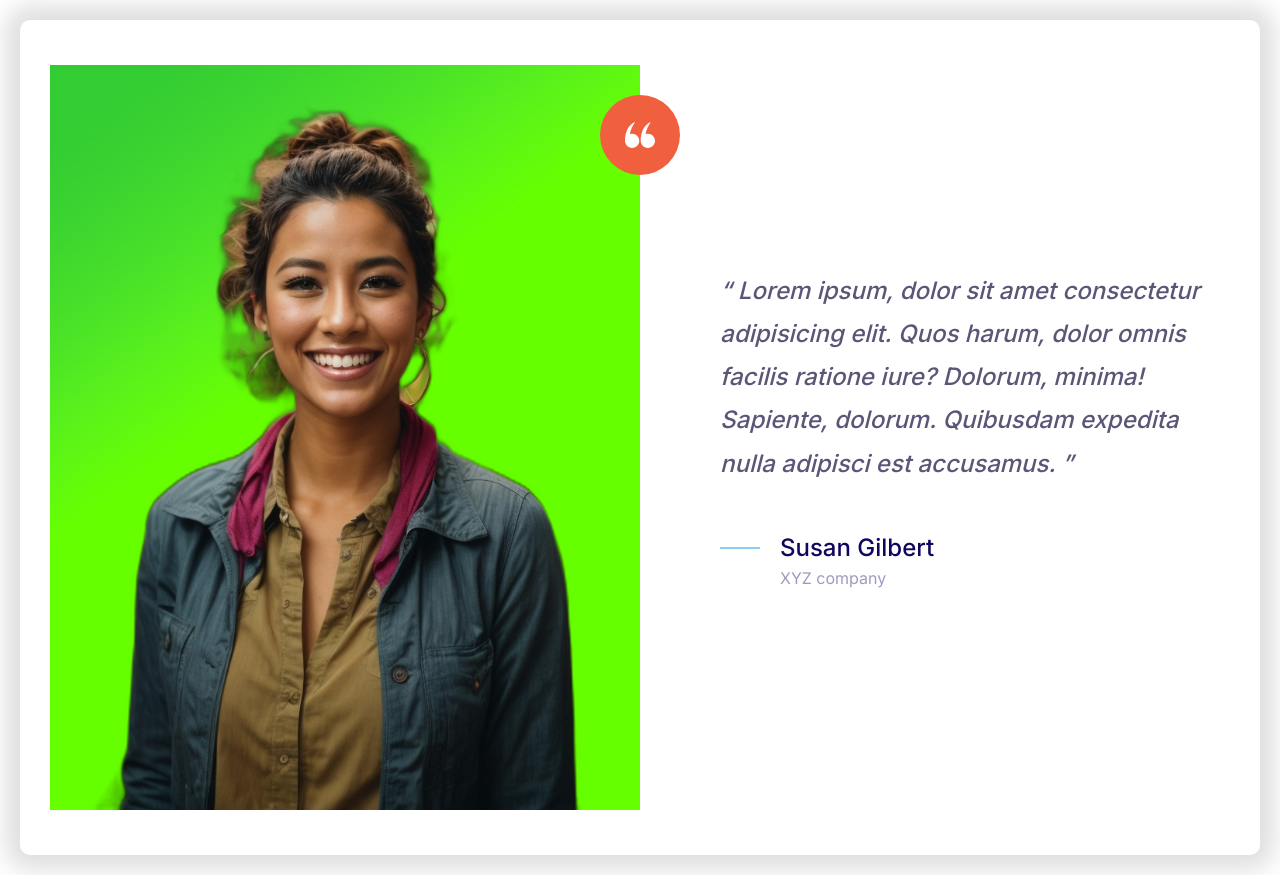
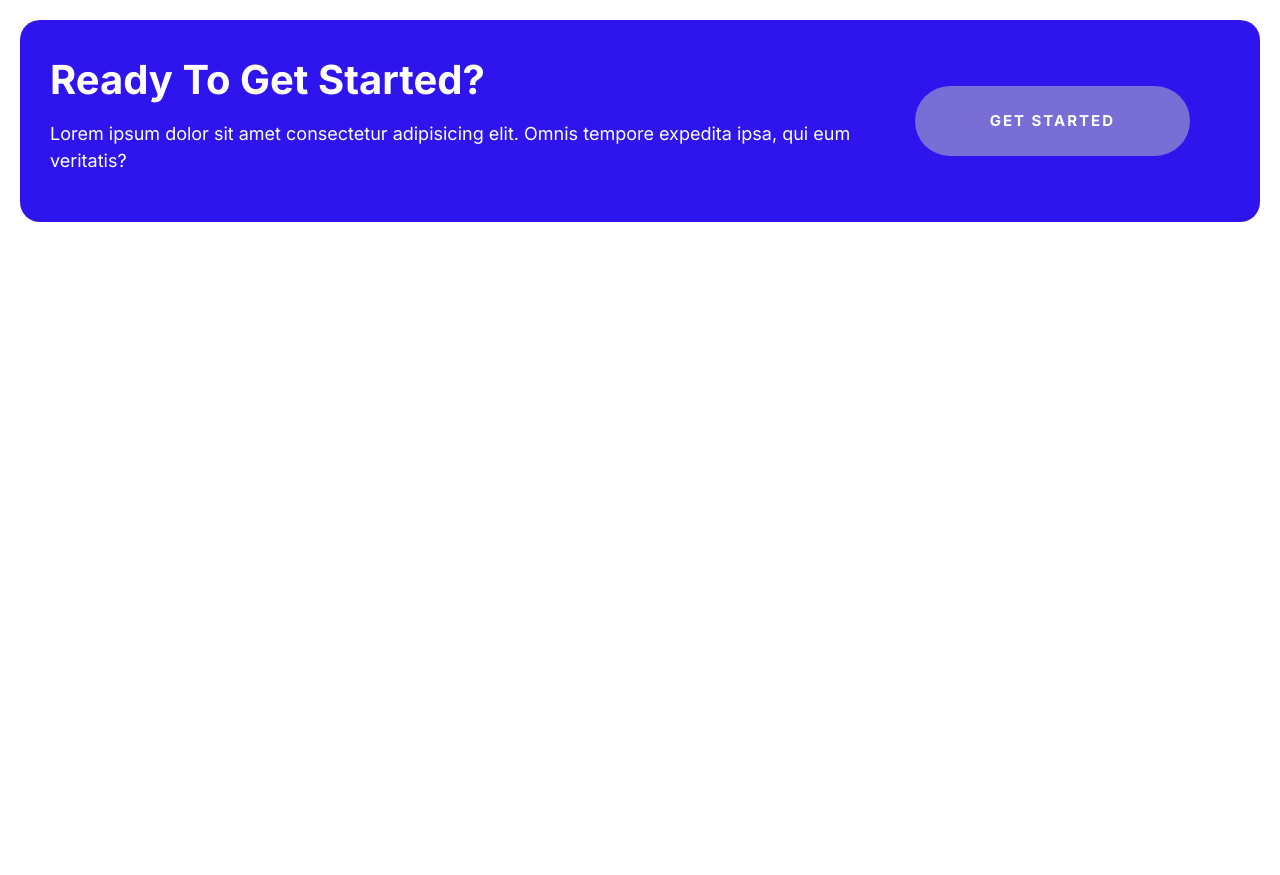
Before and after one commit to asm7979/Alify, a plain HTML site: page index.html in a window 1280 px wide. After the commit the page ends 800 px from the top, so only its background shows below. Drawn offline with Linux system fonts and the light colour scheme.

Commit message:
callout component defined. also testimonial component template added.

```diff
--- a/css/styles.css
+++ b/css/styles.css
@@ -209,10 +209,11 @@ a {
   cursor: pointer;
   font-size: 1.8rem;
   font-weight: 600;
+  letter-spacing: 2px;
   margin: 1.5rem 0;
   padding: 2.2rem 3rem;
+  text-align: center;
   text-transform: uppercase;
-  text-align: center;
   white-space: nowrap;
 }
 
@@ -262,6 +263,10 @@ a {
 .button--normal-width {
   width: 50%;
   display: inline-block;
+}
+
+.button--long {
+  padding: 2.4rem 7.5rem;
 }
 
 @media screen and (min-width: 1024px) {
@@ -375,11 +380,11 @@ a {
 
 .plan--popular .card__header::before {
   content: url(../icons/popular.svg);
-  width: 40px;
   display: inline-block;
   position: absolute;
   right: 4%;
   top: -5px;
+  width: 40px;
 }
 
 .plan--popular {
@@ -506,9 +511,9 @@ a {
 }
 
 .testimonial__image {
-  width: 100%;
   height: 100%;
   object-fit: cover;
+  width: 100%;
 }
 
 .testimonial__image-container {
@@ -518,8 +523,8 @@ a {
 
 .testimonial__image-container > .icon-container {
   position: absolute;
+  right: -40px;
   top: 4%;
-  right: -40px;
 }
 
 .testimonial__quote {
@@ -546,3 +551,46 @@ a {
     font-size: 1.6rem;
   }
 }
+
+/* Testimonial */
+
+.callout {
+  overflow: auto;
+  border-radius: 20px;
+  margin: 2rem;
+  padding: 3rem;
+}
+
+.callout__content {
+  text-align: center;
+}
+
+.callout--primary {
+  background: var(--color-primary);
+  color: white;
+}
+
+.callout__heading {
+  margin-top: 0;
+  color: white;
+}
+
+.callout__button {
+  align-self: center;
+  justify-self: center;
+}
+
+@media screen and (min-width: 768px) {
+  .callout {
+    grid-template-columns: 1fr auto;
+  }
+
+  .callout__content {
+    text-align: left;
+  }
+
+  .callout__button {
+    justify-self: start;
+    margin: 0 4rem;
+  }
+}
--- a/index.html
+++ b/index.html
@@ -14,43 +14,17 @@
     <link rel="stylesheet" href="css/styles.css" />
   </head>
   <body>
-    <div class="card testimonial">
-      <div class="grid grid--1x2">
-        <div class="testimonial__image-container">
-          <img
-            class="testimonial__image"
-            src="images/customerPhoto.png"
-            alt="a happy smiling customer"
-          />
-          <span
-            class="icon-container icon-container--accent icon-container--big"
-          >
-            <svg class="icon icon--white icon--small">
-              <use xlink:href="icons/sprite.svg#quotes"></use>
-            </svg>
-          </span>
-        </div>
-        <blockquote class="quote testimonial__quote">
-          <p class="quote__text">
-            Lorem ipsum, dolor sit amet consectetur adipisicing elit. Quos
-            harum, dolor omnis facilis ratione iure? Dolorum, minima! Sapiente,
-            dolorum. Quibusdam expedita nulla adipisci est accusamus.
-          </p>
-          <footer>
-            <div class="media">
-              <div class="media__image">
-                <svg class="icon icon--primary quote__line">
-                  <use xlink:href="icons/sprite.svg#line"></use>
-                </svg>
-              </div>
-              <div class="media__body">
-                <h3 class="media__title quote__author">Susan Gilbert</h3>
-                <p class="quote__company">XYZ company</p>
-              </div>
-            </div>
-          </footer>
-        </blockquote>
+    <div class="grid grid--1x2 callout callout--primary">
+      <div class="callout__content">
+        <h2 class="callout__heading">Ready To Get Started?</h2>
+        <p>
+          Lorem ipsum dolor sit amet consectetur adipisicing elit. Omnis tempore
+          expedita ipsa, qui eum veritatis?
+        </p>
       </div>
+      <a href="#" class="button button--secondary button--long callout__button"
+        >Get Started</a
+      >
     </div>
   </body>
 </html>
```
Also changed, not shown: components/callout.html (added, +12 -0 lines), components/testimonial.html (added, +36 -0 lines).
